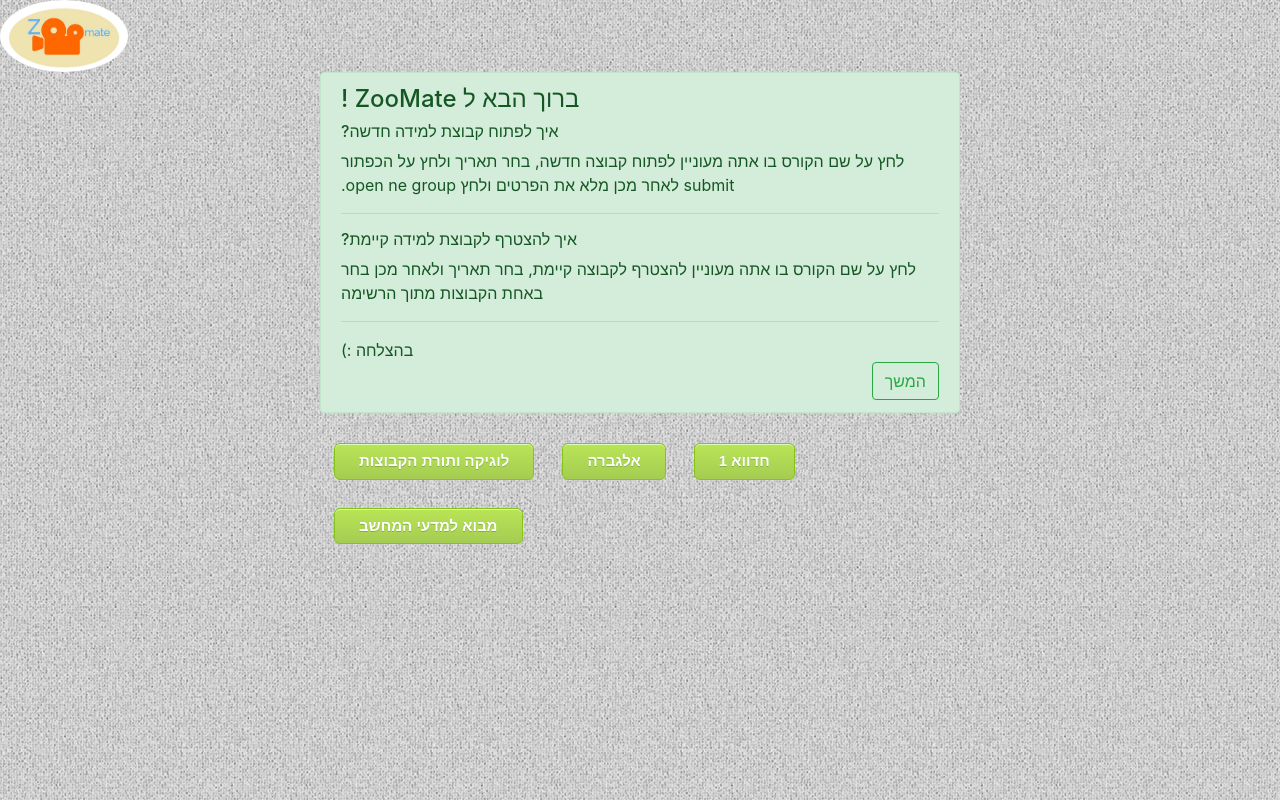
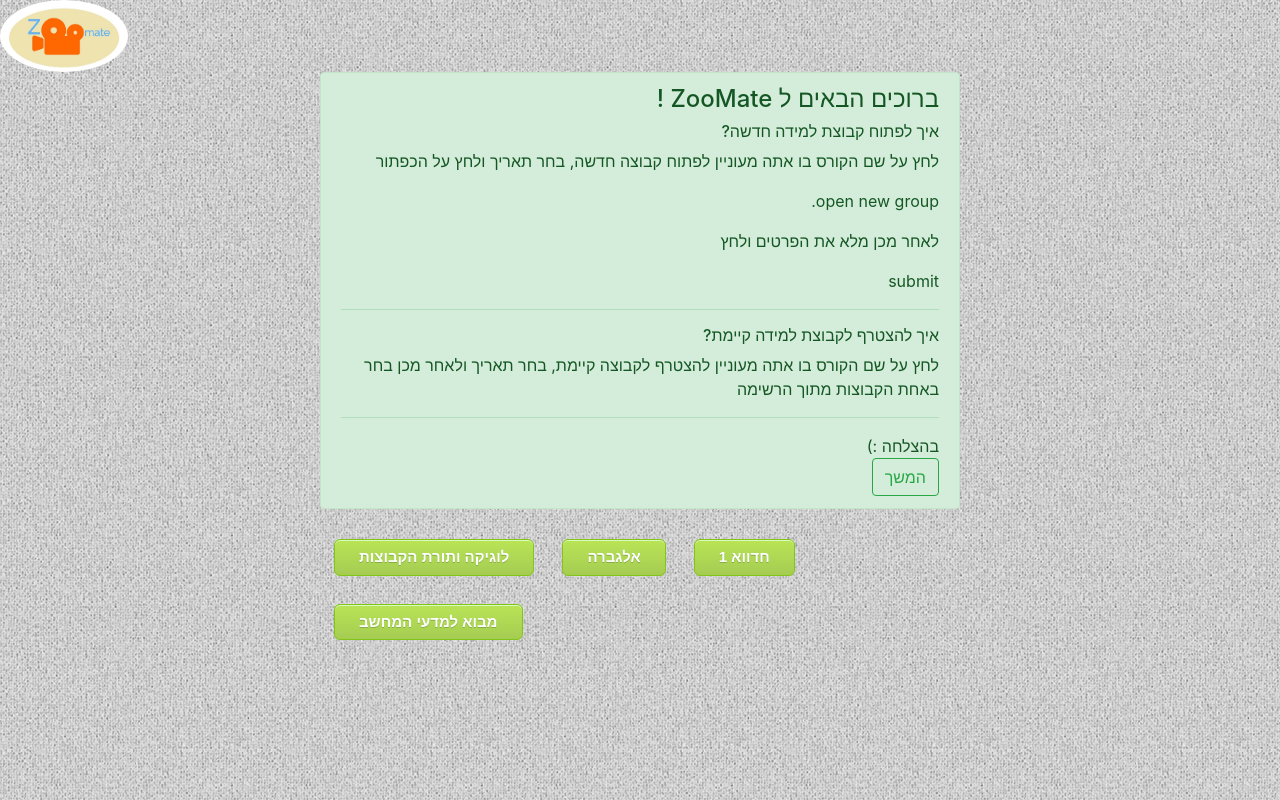
Before and after one commit to amirloe/hackBguClient, a React (Create React App) app: page / in a window 1280 px wide. Built offline with nearby package versions, Linux system fonts and the light colour scheme.

Commit message:
design updates

```diff
--- a/src/App.css
+++ b/src/App.css
@@ -61,14 +61,10 @@
   border:black;
 }
 
-.react-calendar__tile--active {
-  background: #e70220;
-  color: white;
-}
 
 .react-calendar__tile--active:enabled:hover,
 .react-calendar__tile--active:enabled:focus {
-  background: #e70220;
+  background: #d5a2e9;
 }
 
 .react-calendar__tile,
@@ -151,6 +147,13 @@
 	top:1px;
 }
 
+.helpbox{
+ margin-top: 2cm;
+margin-right: 20px;
+ float: right;
+
+}
+
 
 @keyframes App-logo-spin {
   from {
--- a/src/App.js
+++ b/src/App.js
@@ -98,7 +98,7 @@ var buttons = this.state.courses.map(
   (name,x)=><a href="#" class="myButton" key={x}   onClick={()=>this.setState({show:true,courseName:name})}>{name}</a>)
 
   const x = this.state.show?  <main>
-   <h1 style={{color:'blue',textAlign:'right'}}>{this.state.courseName}</h1>
+   <h1 style={{color:'blue',textAlign:'right '}}>{this.state.courseName}</h1>
     <h5 className="choice-text">{chooseText}</h5>
     <div>
                               <Calendar
@@ -122,10 +122,12 @@ var buttons = this.state.courses.map(
 
 
       <img src={logo} className='logo' alt="Zoomate" ></img>
+      <div>
+      <MyTextbox ></MyTextbox>
+      </div>
       <div className='center'>
-      <MyTextbox className='mytextbox' ></MyTextbox>
       {x}
-   </div>
+     </div>
     </main>
 
   );
--- a/src/Components/GroupInfo.js
+++ b/src/Components/GroupInfo.js
@@ -12,12 +12,13 @@ class GroupInfo extends React.Component {
         var groups = this.props.groups.map(
             (group,x)=>{
                 var color = group.groupSize < group.maxNum? 'success' : 'danger'
+                var to_absolute = group.zoomUrl.startsWith("http")?group.zoomUrl:"http://"+group.zoomUrl
                 return <tr key={x}>
                 <td>{group.id}</td>
                 <td>{group.groupLeader}</td>
                 <td>{group.startTime}</td>
                 <td>{group.Description}</td>
-                <td>{group.zoomUrl}</td>
+                <td><a href={to_absolute} target="_blank">{group.zoomUrl}</a></td>
                 <td><Button variant={color} disabled={group.groupSize >= group.maxNum}>click here</Button></td>
               </tr>
             }
--- a/src/Components/MyTextbox.js
+++ b/src/Components/MyTextbox.js
@@ -1,5 +1,6 @@
 import React, { Component } from 'react';
 import Button from 'react-bootstrap/Button';
+import Row from 'react-bootstrap/Row';
 import Alert from 'react-bootstrap/Alert';
 // import './App.css';
 class MyTextbox extends React.Component {
@@ -12,31 +13,46 @@ class MyTextbox extends React.Component {
 
   render(){
 
-    return <Alert variant="success" show={this.state.show}>
-  <Alert.Heading>! ZooMate ברוך הבא ל </Alert.Heading>
+    return <div>
+      <Alert className='center' variant="success" show={this.state.show}  style={{textAlign:'right'}}>
+    <Alert.Heading>! ZooMate ברוכים הבאים ל </Alert.Heading>
     <h6>?איך לפתוח קבוצת למידה חדשה </h6>
+    <p style={{textAlign:'right'}}>
+    לחץ על שם הקורס בו אתה מעוניין לפתוח קבוצה חדשה, בחר תאריך ולחץ על הכפתור
+    </p>
     <p>
-  לחץ על שם הקורס בו אתה מעוניין לפתוח קבוצה חדשה, בחר תאריך ולחץ על הכפתור
-   .open ne group
+    .open new group
+    </p>
+    <p>
     לאחר מכן מלא את הפרטים ולחץ
+    </p>
+    <p>
     submit
     </p>
     <hr />
     <h6>?איך להצטרף לקבוצת למידה קיימת</h6>
     <p className="mb-0">
       לחץ על שם הקורס בו אתה מעוניין להצטרף לקבוצה קיימת, בחר תאריך ולאחר מכן בחר באחת הקבוצות מתוך הרשימה
-
     </p>
     <hr />
+
     <p className="mb-0">
     (: בהצלחה
     </p>
+
     <div className="d-flex justify-content-end">
-          <Button onClick={() => this.setState({show:false})} variant="outline-success">
+            <Button className='bu-5' onClick={() => this.setState({show:false})} variant="outline-success">
               המשך
             </Button>
           </div>
-</Alert>};
+
+
+
+  </Alert>
+  <div  className='helpbox'>
+  {!this.state.show && <Button variant='danger' onClick={()=>this.setState({show:true})}>Help</Button>}
+  </div>
+</div>};
 
 }
   export default MyTextbox;
--- a/src/Components/OpenGroupForm.js
+++ b/src/Components/OpenGroupForm.js
@@ -49,6 +49,11 @@ class OpenGroupForm extends React.Component {
         return <Form  className onSubmit={(event)=>{event.preventDefault()}}>
         <Form.Row>
 
+        <Form.Group controlId="CourseName">
+          <Form.Label>Course Name</Form.Label>
+          <Form.Control value={this.props.courseName} disabled onChange={this.courseNameChange}/>
+        </Form.Group>
+
         <Form.Group controlId="GroupLeader">
           <Form.Label>Group Leader</Form.Label>
           <Form.Control placeholder="Israel Israeli" onChange={this.leaderChange} />
@@ -58,11 +63,6 @@ class OpenGroupForm extends React.Component {
             <Form.Label>Zoom Link</Form.Label>
             <Form.Control type="link" placeholder="Enter URL" onChange={this.zoomLinkChange} />
           </Form.Group>
-
-          <Form.Group controlId="CourseName">
-          <Form.Label>Course Name</Form.Label>
-          <Form.Control value={this.props.courseName} disabled onChange={this.courseNameChange}/>
-        </Form.Group>
 
         </Form.Row>
 
```
Lines whose indentation alone changed are shown as unchanged.
